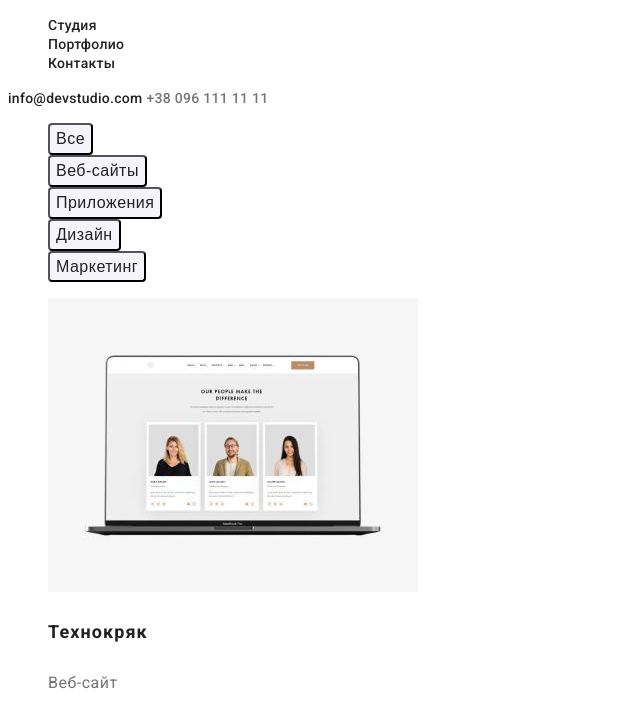
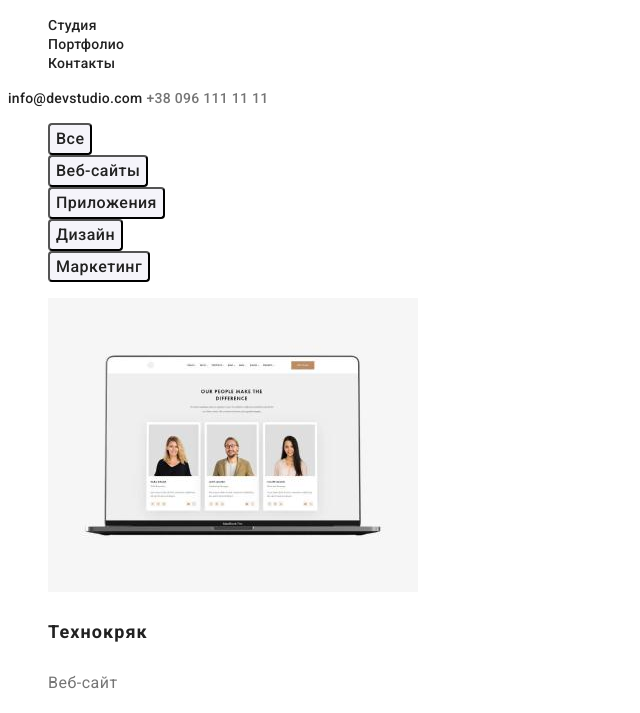
Before and after one commit to Rybailo/goit-markup-hw-02, a plain HTML site: page portfolio.html in a window 1280 px wide. Shown: the part 40-753 px from the top of the page, without its empty margins (0-640 px from the left). Drawn offline with Linux system fonts and the light colour scheme.

Commit message:
+bottom font-family

```diff
--- a/css/style.css
+++ b/css/style.css
@@ -174,6 +174,8 @@ color: var(--main-titlec);
 
 /*-------------------NAVIGATION------------------*/
 .navigation-button{
+    font-family: 'Roboto';
+    font-style: normal;
     font-weight: 500;
     font-size: 16px;
     line-height: 1.62;
```
